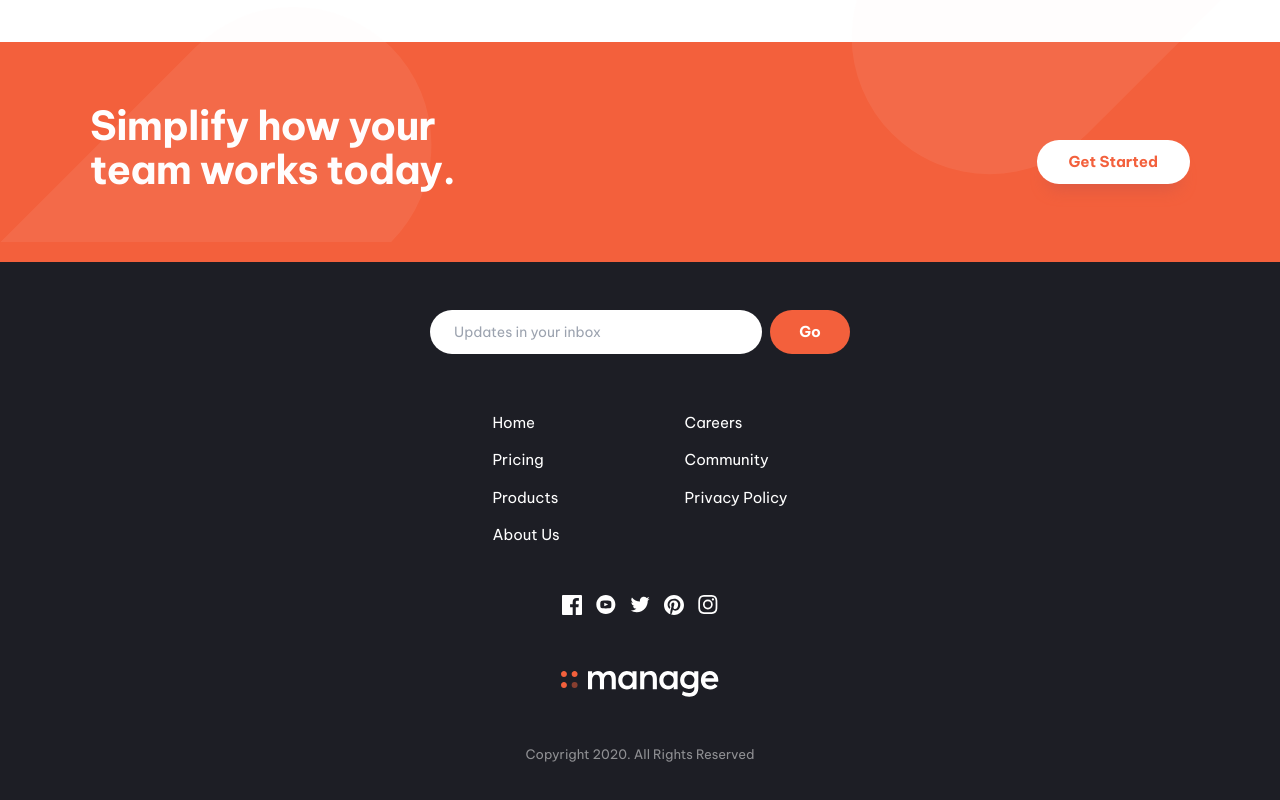
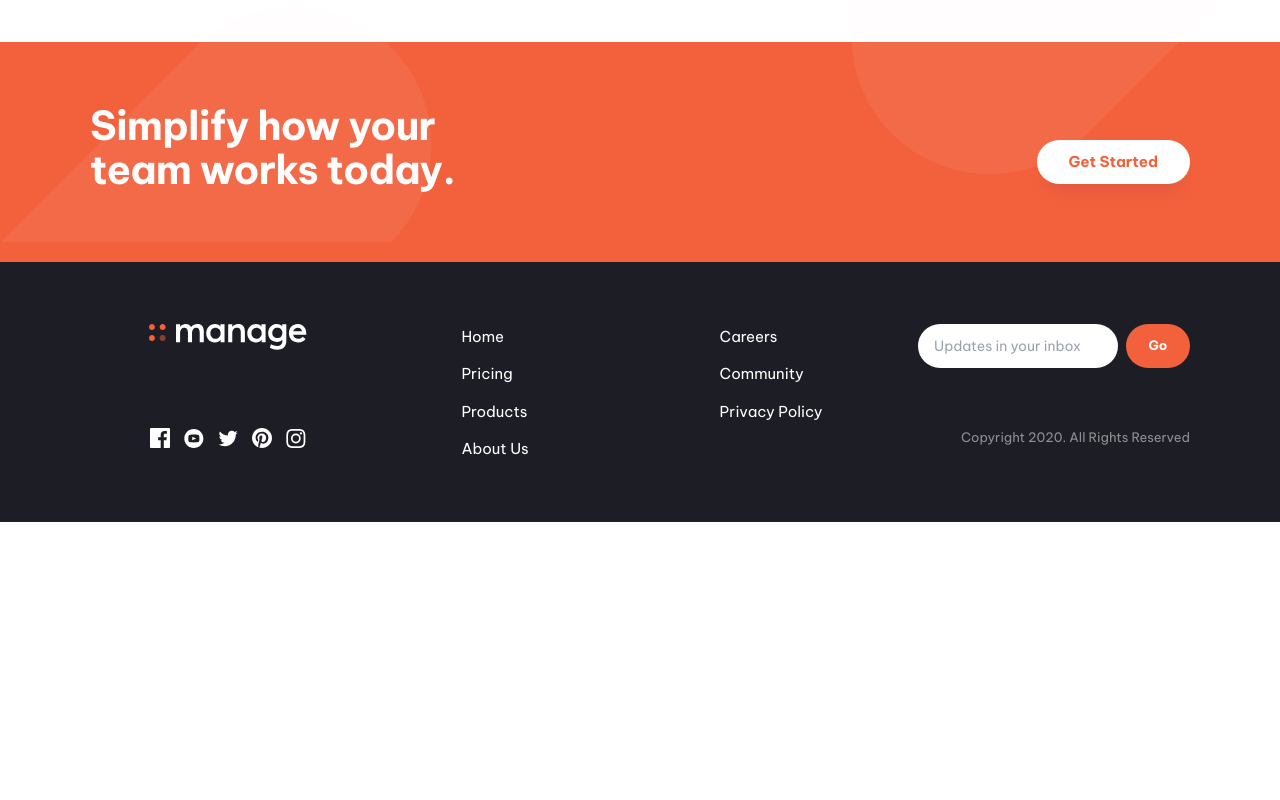
Before and after one commit to vanderms/manage-landing-page, a React (Vite) app: page / in a window 1280 px wide. Shown: the part 2127-2927 px from the top of the page. After the commit the page ends 2649 px from the top, so only its background shows below. Built offline with nearby package versions, Linux system fonts and the light colour scheme.

Commit message:
implemented footer responsive design

```diff
--- a/src/components/forms/newsletter/newsletter-form.tsx
+++ b/src/components/forms/newsletter/newsletter-form.tsx
@@ -16,14 +16,14 @@ export const NewsletterForm: React.FC = () => {
         actions.resetForm();
       }}
     >
-      <Form className="grid grid-cols-[1fr,5rem] gap-2  ">
+      <Form className="grid grid-cols-[1fr,5rem] gap-2 xl:grid-cols-[1fr,4rem] ">
         <label>
           <span className="sr-only">Insert your email to get updates in your inbox</span>
           <Field
             name="email"
             type="text"
             placeholder="Updates in your inbox"
-            className="h-11  w-full rounded-full text-[0.875rem] text-neutral-800 px-6 "
+            className="h-11  w-full rounded-full text-[0.875rem] text-neutral-800 px-6 xl:px-4"
           />
           <span className="text-danger text-[0.8125rem] mt-4 ml-4">
             <ErrorMessage name="email" />
@@ -31,7 +31,7 @@ export const NewsletterForm: React.FC = () => {
         </label>
         <button
           type="submit"
-          className="w-20 h-11 rounded-full bg-primary hover:bg-primary-300 text-neutral-50 text-[0.9375rem] font-bold"
+          className="w-20 h-11 rounded-full bg-primary hover:bg-primary-300 text-neutral-50 text-[0.8125rem] font-bold xl:w-16"
         >
           Go
         </button>
--- a/src/components/sections/footer/footer.tsx
+++ b/src/components/sections/footer/footer.tsx
@@ -36,10 +36,13 @@ const SocialMediaLinkItem: React.FC<{ href: string; aria: string }> = (props) =>
 
 export const Footer: React.FC = () => {
   return (
-    <footer className="ctn py-12 bg-neutral-850">
-      <div className="max-w-[26.25rem] mx-auto">
-        <NewsletterForm />
-        <ul className="flex justify-around mt-14">
+    <footer className="ctn py-12 bg-neutral-850 xl:grid xl:grid-cols-[1fr,1fr,1fr,17rem] xl:pt-[3.875rem] xl:pb-[3.8125rem]">
+      <div className="max-w-[26.25rem] mx-auto xl:contents">
+        <div className="xl:[grid-area:_1_/_4_/_span_1_/_span_1]">
+          <NewsletterForm />
+        </div>
+
+        <ul className="flex justify-around mt-14 xl:mt-0 xl:[grid-area:_1_/_2_/_span_2_/_span_2]">
           <LinksSubList>
             <LinkItem href="/#">Home</LinkItem>
             <LinkItem href="/#">Pricing</LinkItem>
@@ -52,19 +55,19 @@ export const Footer: React.FC = () => {
             <LinkItem href="/#">Privacy Policy</LinkItem>
           </LinksSubList>
         </ul>
-        <ul className="flex gap-[0.875rem] justify-center mt-12">
+        <ul className="flex gap-[0.875rem] justify-center mt-12 xl:[grid-area:_2_/_1_/_span_1_/_span_1]">
           <SocialMediaLinkItem href="https://www.facebook.com" aria="facebook" />
           <SocialMediaLinkItem href="https://www.youtube.com" aria="youtube" />
           <SocialMediaLinkItem href="https://www.twitter.com" aria="twitter" />
           <SocialMediaLinkItem href="https://www.pinterest.com" aria="pinterest" />
           <SocialMediaLinkItem href="https://www.instagram.com" aria="instagram" />
         </ul>
-        <div className="flex justify-center mt-14">
+        <div className="flex justify-center mt-14 xl:mt-0 xl:[grid-area:_1_/_1_/_span_1_/_span_1]">
           <a href="/#" aria-label="Homepage">
             <img src={Logo} alt="" />
           </a>
         </div>
-        <p className="mt-12 text-neutral-50 opacity-50 text-[0.8125rem] text-center">
+        <p className="mt-12 text-neutral-50 opacity-50 text-[0.8125rem] text-center xl:text-right xl:[grid-area:_2_/_4_/_span_1_/_span_1] ">
           Copyright 2020. All Rights Reserved
         </p>
       </div>
```
